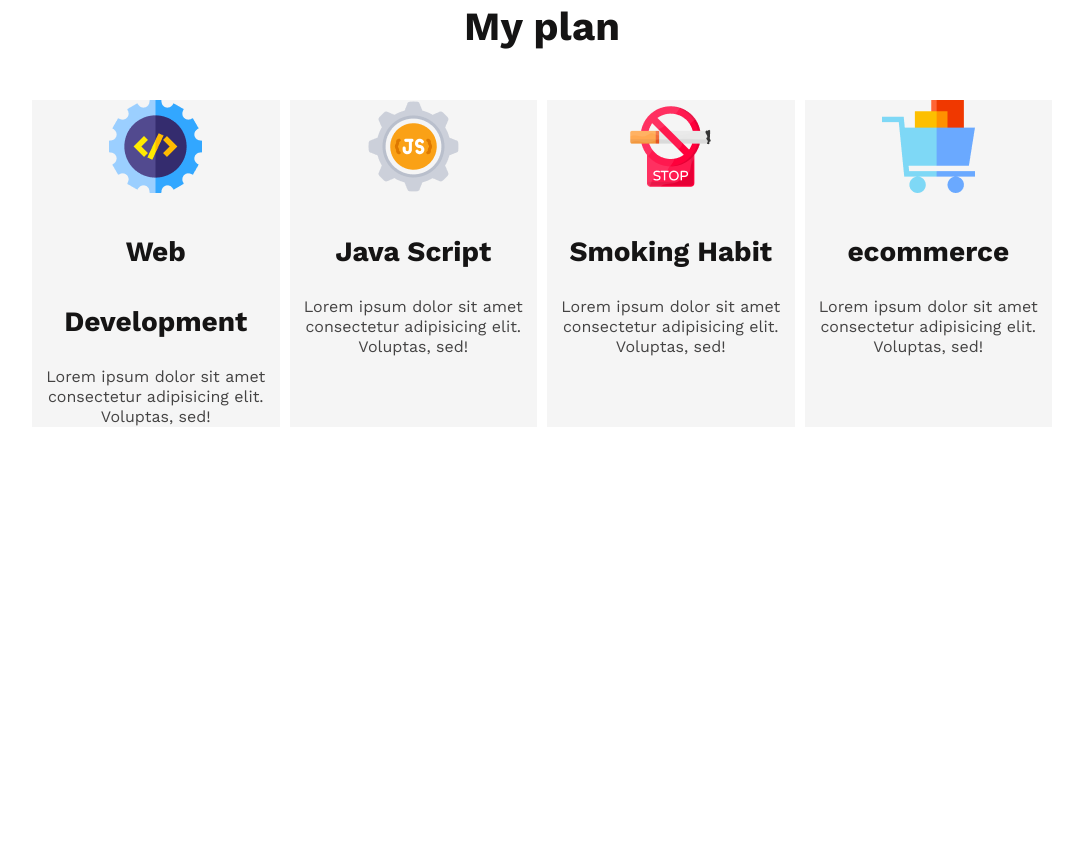
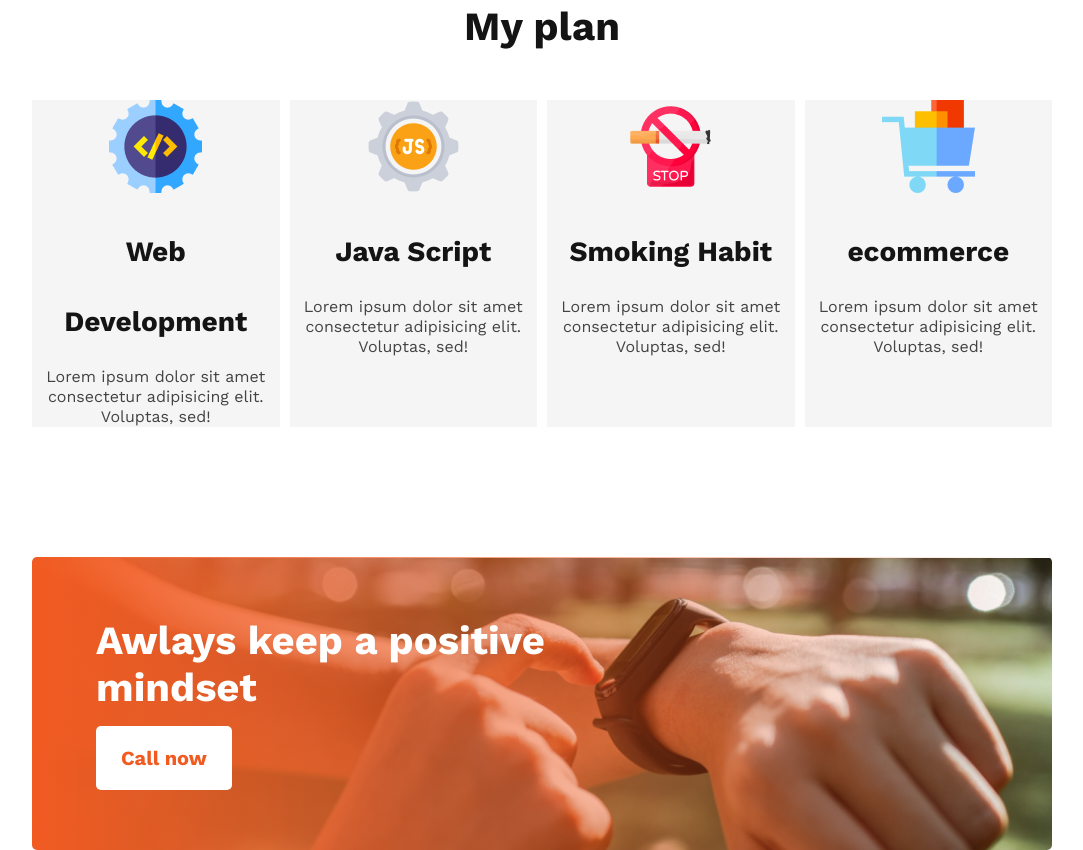
Before and after one commit to anikbsmrstucse/new-year-new-me, a plain HTML site: page index.html in a window 1280 px wide. Shown: the part 1790-2640 px from the top of the page, without its empty margins (98-1181 px from the left). Before the commit the page ends 2217 px from the top, so only its background shows below. Drawn offline with nearby package versions, Linux system fonts and the light colour scheme.

Commit message:
add mindset section

```diff
--- a/index.html
+++ b/index.html
@@ -78,6 +78,14 @@
                 </div>
             </div>
         </section>
+        <!-- Mindset Section -->
+        <section class="mindset sec-margin">
+            <div class="mindset-items">
+                <h1 class="banner-title">Awlays keep a positive mindset</h1>
+                <button class="btn-primary">Call now</button>
+            </div>
+
+        </section>
     </main>
     <footer>
 
--- a/styles/style.css
+++ b/styles/style.css
@@ -13,7 +13,7 @@
     border: none;
 }
 .sec-margin{
-    padding: 130px 130px 0;
+    margin: 130px 130px 0;
 }
 /* banner section style */
 header {
@@ -102,3 +102,26 @@ header {
 .items .banner-description{
     font-weight: 500;
 }
+/* mind set section */
+.mindset{
+    background-image: linear-gradient(90deg,rgba(241, 91, 34,1),rgba(255, 255, 255,0)), url('../images/watch.png');
+    background-size: cover;
+    background-repeat: no-repeat;
+    border-radius: 5px;
+}
+
+.mindset .banner-title{
+    font-size: 40px;
+    line-height: 47px;
+    color: #ffffff;
+}
+.mindset-items{
+    padding-left: 64px;
+    padding-right: 500px;
+    padding-bottom: 60px;
+    padding-top:60px
+}
+.mindset-items button{
+    color: #f15b22;
+    background-color: #ffffff;
+}
```
